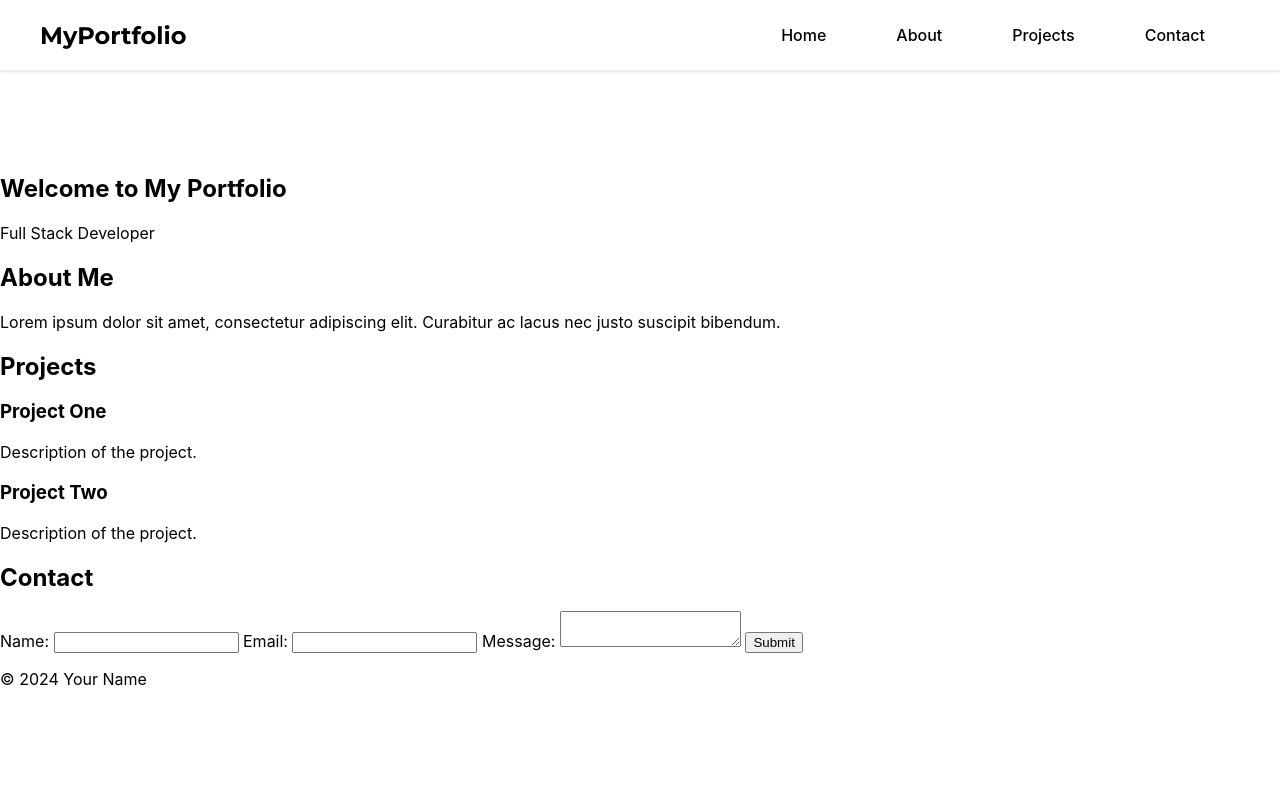
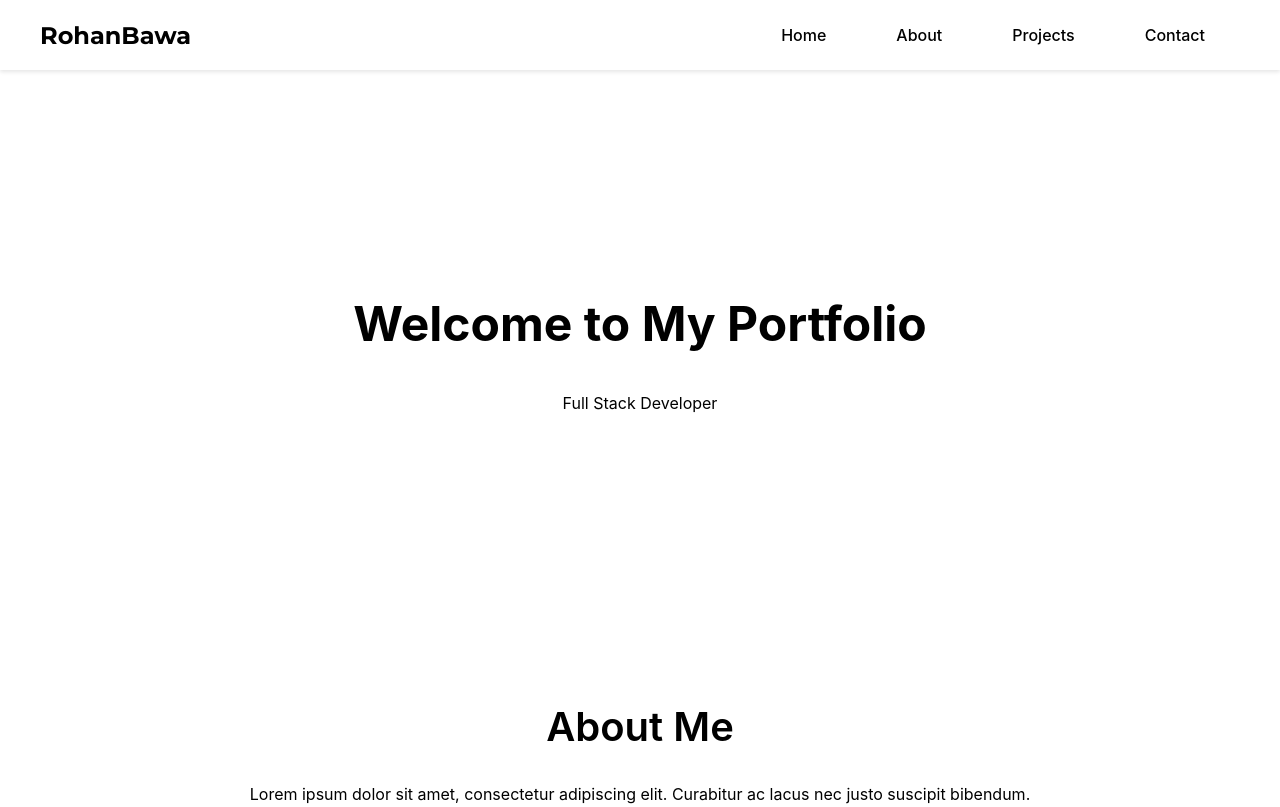
Before and after one commit to rohanbawa/Portfolio, a plain HTML site: page index.html in a window 1280 px wide. Shown: the top 807 px of the page. Drawn offline with Linux system fonts and the light colour scheme; a script that the page names is missing.

Commit message:
container, section and h tags changes

```diff
--- a/index.html
+++ b/index.html
@@ -10,7 +10,7 @@
 <body>
     <header>
         <nav>
-            <div class="logo">MyPortfolio</div>
+            <div class="logo">RohanBawa</div>
             <ul>
                 <li><a href="#home">Home</a></li>
                 <li><a href="#about">About</a></li>
--- a/styles.css
+++ b/styles.css
@@ -56,3 +56,32 @@ nav ul li a {
     display: block;
     transition: color 0.3s;
 }
+
+.container {
+    max-width: 1200px;
+    margin: 0 auto;
+    padding: 40px;
+}
+
+section {
+    padding: 100px 20px;
+    text-align: center;
+}
+
+
+h1 {
+    font-size: 3em;
+    font-weight: 700;
+}
+
+h2 {
+    color: var(--primary-color);
+    font-size: 2.5em;
+    font-weight: 600;
+}
+
+h3 {
+    color: var(--secondary-color);
+    font-size: 1.5em;
+    font-weight: 500;
+}
```
